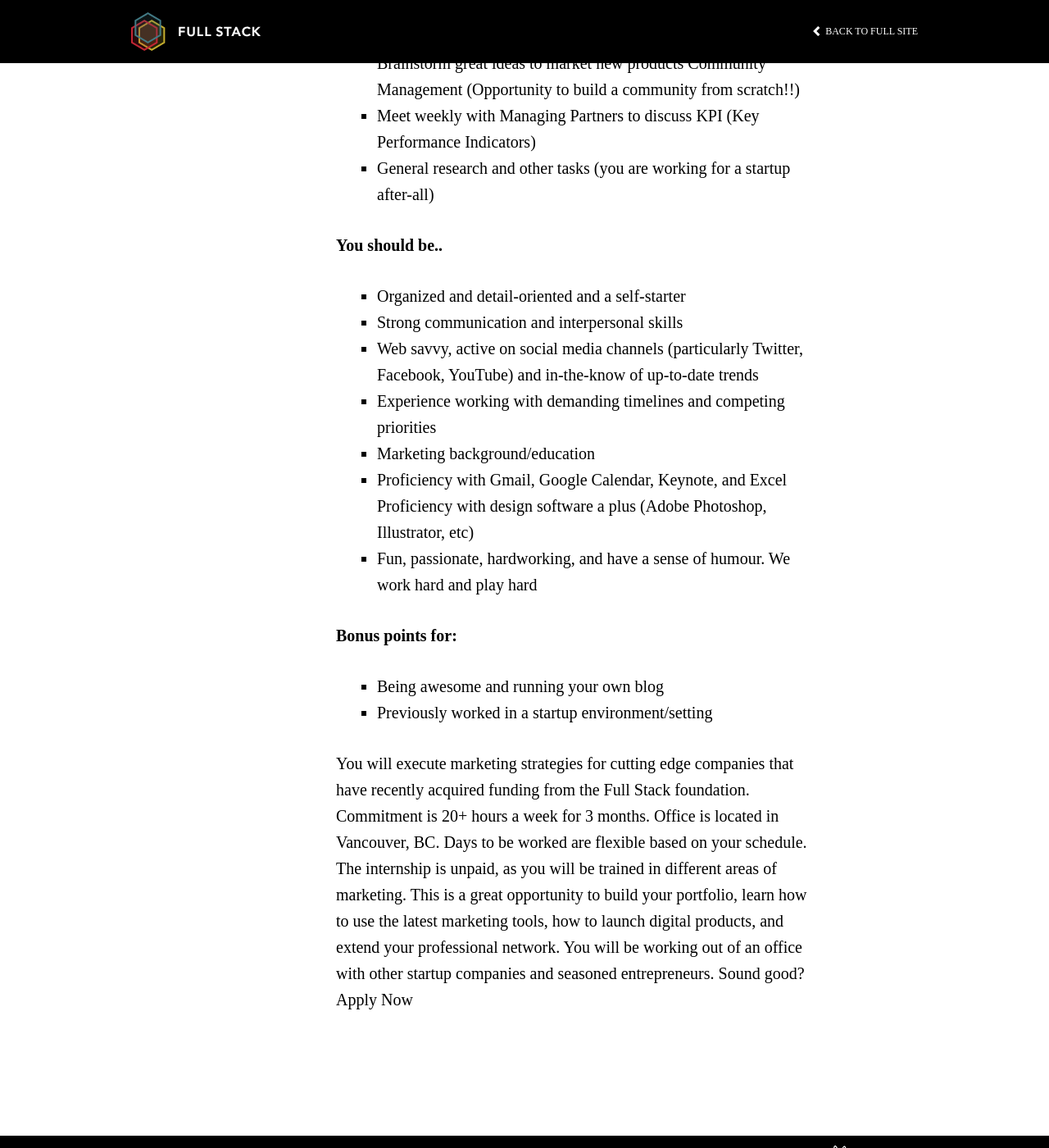
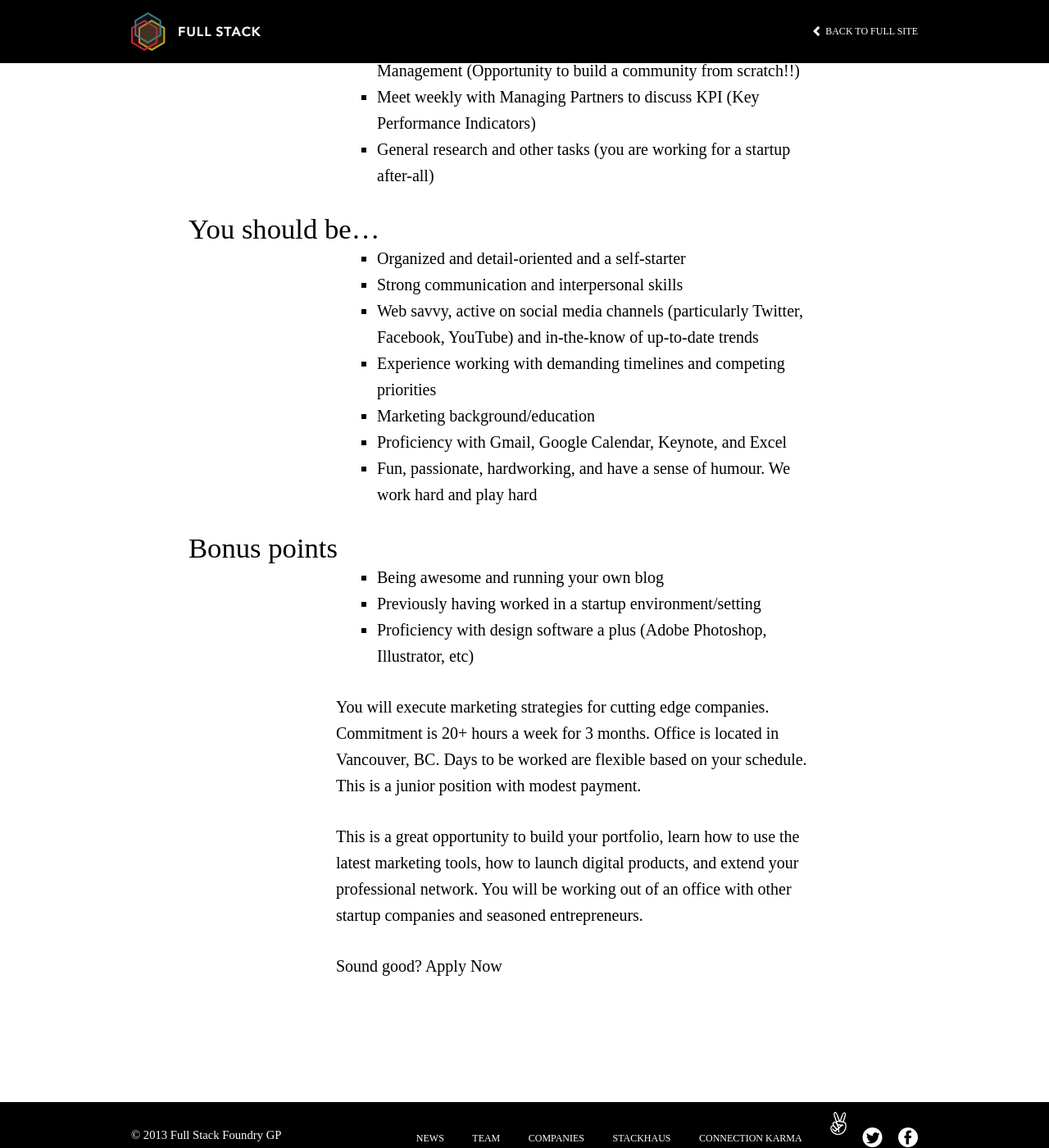
Before and after one commit to FullStackFoundry/fullstackfoundry.github.com, a Jekyll site: the page built from _posts/talent/2013-03-01-full-stack-marketing-intern.md, in a window 1280 px wide and 1400 px high, scrolled down 907 px. Shown: the whole window at 82% size. Built offline with Jekyll 4.4.1, drawn with Linux system fonts in a browser that asks for light colours; nearby versions of some CDN libraries; some web fonts are replaced.

Commit message:
Making it clear that this is a junior position

```diff
--- a/_posts/talent/2013-03-01-full-stack-marketing-intern.md
+++ b/_posts/talent/2013-03-01-full-stack-marketing-intern.md
@@ -7,11 +7,9 @@
 
 The Marketing Intern will work closely with the Full Stack Managing Partners and Entrepreneurs in Residence to execute marketing strategies for early stage startups. This will include launching and optimizing marketing campaigns, writing content, managing social media presence for brands, customer service, and interviewing customers.
 
-
-
 Interns should expect to be very hands-on in many aspects of the business and should feel comfortable talking with partners and customers.
 
-<b>Responsibilities</b>
+## Responsibilities
 
 * Work with Partners to execute Marketing Campaigns and Product Launches
 * Write content for websites, user interfaces, press releases, and email newsletters
@@ -22,18 +20,24 @@
 * General research and other tasks (you are working for a startup after-all)
 
 
-<b>You should be..</b>
+## You should be…
 
 * Organized and detail-oriented and a self-starter
 * Strong communication and interpersonal skills
 * Web savvy, active on social media channels (particularly Twitter, Facebook, YouTube) and in-the-know of up-to-date trends
 * Experience working with demanding timelines and competing priorities
 * Marketing background/education
-* Proficiency with Gmail, Google Calendar, Keynote, and Excel Proficiency with design software a plus (Adobe Photoshop, Illustrator, etc)
+* Proficiency with Gmail, Google Calendar, Keynote, and Excel
 * Fun, passionate, hardworking, and have a sense of humour. We work hard and play hard
 
-<b> Bonus points for: </b>
+## Bonus points
+
 * Being awesome and running your own blog
-* Previously worked in a startup environment/setting
+* Previously having worked in a startup environment/setting
+* Proficiency with design software a plus (Adobe Photoshop, Illustrator, etc)
 
-You will execute marketing strategies for cutting edge companies that have recently acquired funding from the Full Stack foundation. Commitment is 20+ hours a week for 3 months. Office is located in Vancouver, BC. Days to be worked are flexible based on your schedule. The internship is unpaid, as you will be trained in different areas of marketing. This is a great opportunity to build your portfolio, learn how to use the latest marketing tools, how to launch digital products, and extend your professional network. You will be working out of an office with other startup companies and seasoned entrepreneurs. Sound good? <a href="http://fullstack.wufoo.com/forms/m7x3q1/">Apply Now</a>
+You will execute marketing strategies for cutting edge companies. Commitment is 20+ hours a week for 3 months. Office is located in Vancouver, BC. Days to be worked are flexible based on your schedule. This is a junior position with modest payment.
+
+This is a great opportunity to build your portfolio, learn how to use the latest marketing tools, how to launch digital products, and extend your professional network. You will be working out of an office with other startup companies and seasoned entrepreneurs.
+
+Sound good? <a href="http://fullstack.wufoo.com/forms/m7x3q1/">Apply Now</a>
```
